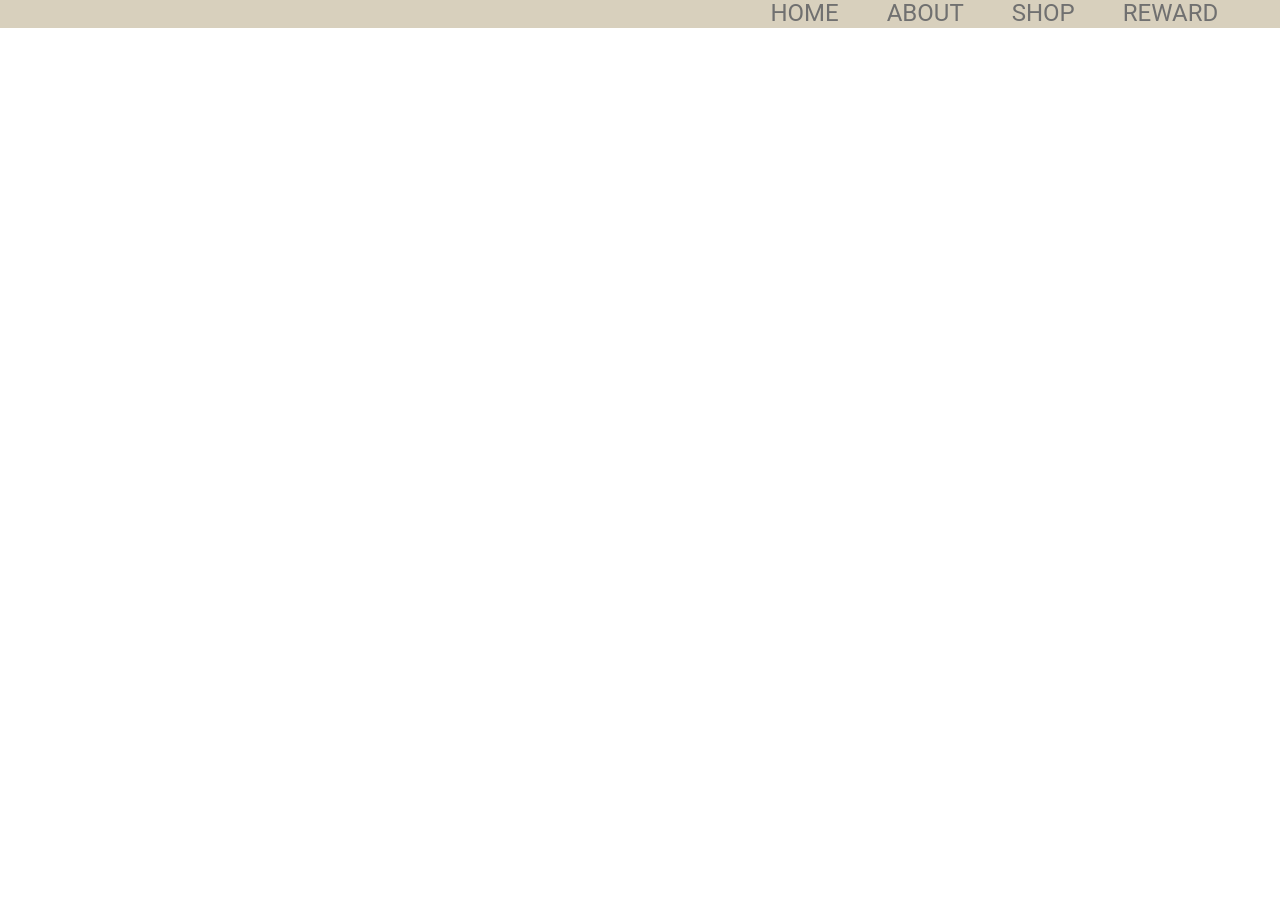
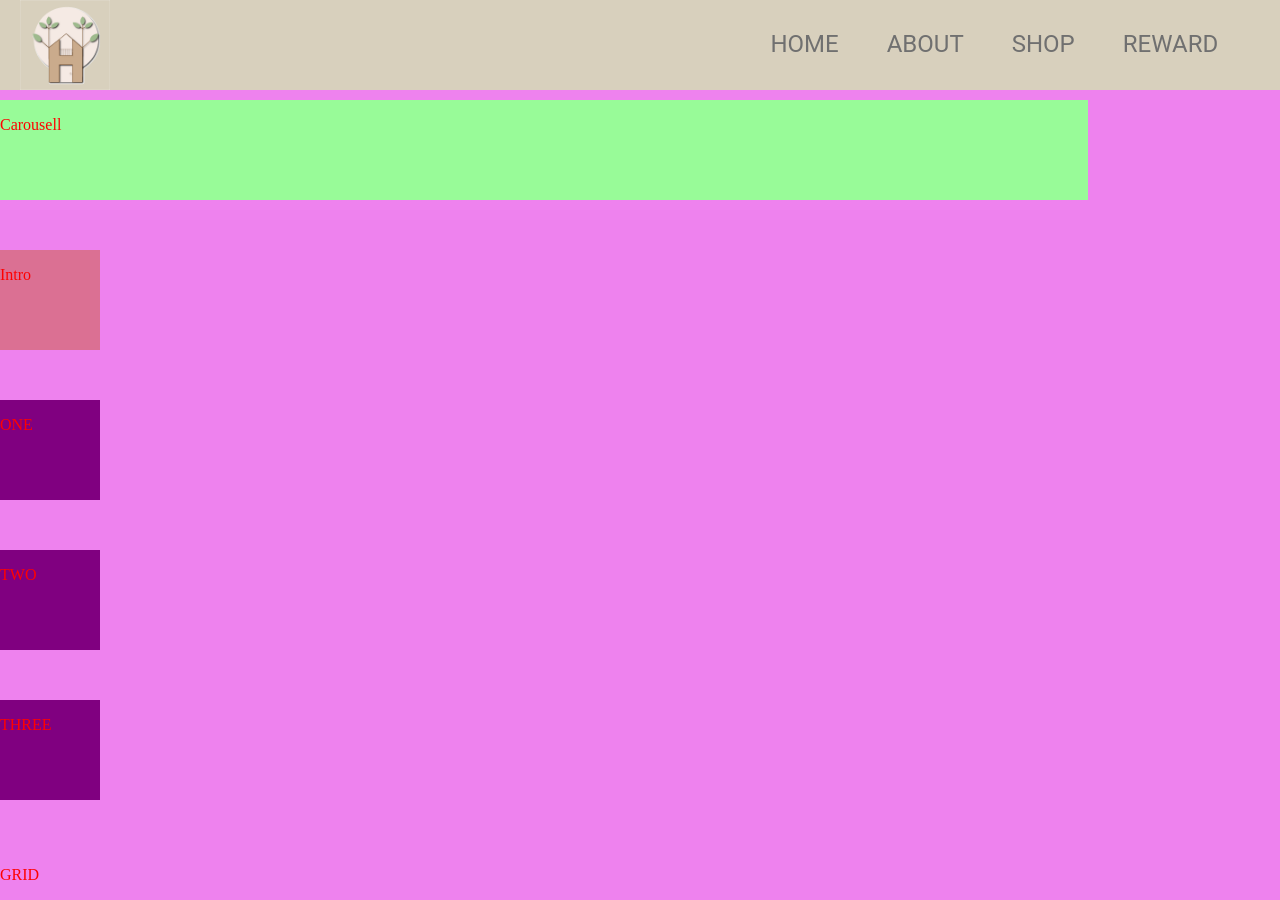
Before and after one commit to ThineZ/IP-PROJECT, a PHP site: page /header.php in a window 1280 px wide. Before the commit the page ends 28 px from the top, so only its background shows below. Run offline with PHP 8.4, Linux system fonts and the light colour scheme.

Commit message:
Add layout

```diff
--- a/CSS/header.css
+++ b/CSS/header.css
@@ -413,6 +413,11 @@ header {
   width: 100%;
 }
 
+.logo {
+  width: 90px;
+  height: 90px;
+}
+
 .logo:hover {
   cursor: pointer;
 }
@@ -505,6 +510,8 @@ nav a:hover {
   transition: opacity 250ms ease-in-out 250ms;
 }
 
+/* DESKTOP VIEW */
+
 @media screen and (min-width: 800px) {
   .tog-label {
     display: none;
@@ -513,6 +520,12 @@ nav a:hover {
   header {
     display: grid;
     grid-template-columns: 1fr 1fr auto minmax(600px, 1fr) 0.2fr;
+  }
+
+  .logo {
+    width: 90px;
+    height: 90px;
+    padding-left: 20px;
   }
 
   .logo:hover {
@@ -577,3 +590,57 @@ nav a:hover {
     transform: scale(1, 1);
   }
 }
+
+/* Main Section */
+p {
+  color: red;
+}
+
+.grid-layout-one {
+  background-color: violet;
+  display: grid;
+  width: 100vw;
+  height: 100vh;
+  padding-top: 100px;
+  grid-template-columns: 1fr;
+  grid-template-rows: 1fr 1fr 1fr 1fr 1fr;
+  grid-template-areas:
+    "Carousell"
+    "Intro"
+    "One"
+    "Two"
+    "Three";
+}
+
+.carousell {
+  background-color: palegreen;
+  width: 85vw;
+  height: 100px;
+  grid-area: Carousell;
+}
+
+.intro {
+  background-color: palevioletred;
+  width: 100px;
+  height: 100px;
+  grid-area: Intro;
+}
+
+.layout-one {
+  background-color: purple;
+  width: 100px;
+  height: 100px;
+  grid-area: One;
+}
+.layout-two {
+  background-color: purple;
+  width: 100px;
+  height: 100px;
+  grid-area: Two;
+}
+.layout-three {
+  background-color: purple;
+  width: 100px;
+  height: 100px;
+  grid-area: Three;
+}
--- a/header.php
+++ b/header.php
@@ -9,7 +9,7 @@
 </head>
 <body>
     <header>
-        <!-- <img src="" alt="" class="logo"> -->
+        <img src="img/logo.png" alt="logo" class="logo">
         <input type="checkbox" id="tog" class="tog">
         <nav>
             <ul>
@@ -23,5 +23,24 @@
             <span></span>
         </label>
     </header>
+
+    <div class="grid-layout-one">
+        <p>GRID</p>
+        <div class="carousell">
+            <p>Carousell</p>
+        </div>
+        <div class="intro">
+            <p>Intro</p>
+        </div>
+        <div class="layout-one">
+            <p>ONE</p>
+        </div>
+        <div class="layout-two">
+            <p>TWO</p>
+        </div>
+        <div class="layout-three">
+            <p>THREE</p>
+        </div>
+    </div>
 </body>
 </html>
```
Also changed, not shown: img/logo.png (added).
